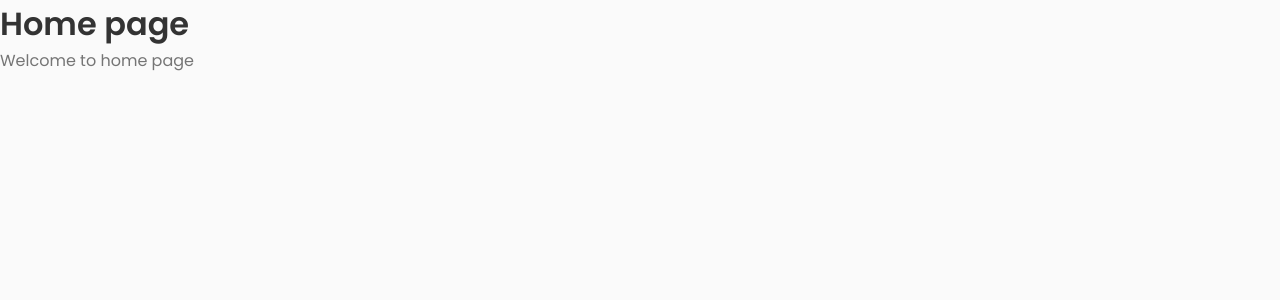
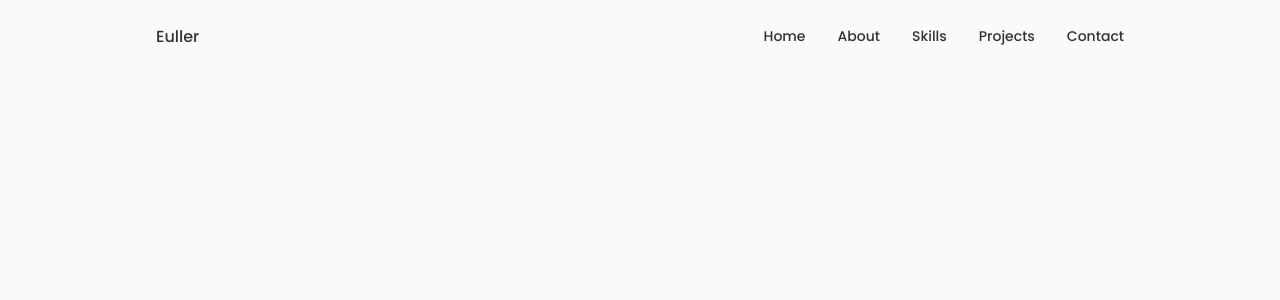
Before and after one commit to eullergomes/portfolio, a Next.js app: page /en in a window 1280 px wide. Shown: the top 300 px of the page. Built offline with nearby package versions, Linux system fonts and the light colour scheme.

Commit message:
feat: add header component

```diff
--- a/app/[locale]/page.tsx
+++ b/app/[locale]/page.tsx
@@ -1,12 +1,18 @@
 import { useTranslations } from 'next-intl';
+import Header from '../_components/Header';
 
 const Home = () => {
   const t = useTranslations('Home');
   return (
-    <div>
-      <h1>{t('title')}</h1>
-      <p>{t('description')}</p>
-    </div>
+    <>
+      <Header
+        home={t('home')}
+        about={t('about')}
+        skills={t('skills')}
+        projects={t('projects')}
+        contact={t('contact')}
+      />
+    </>
   );
 };
 
--- /dev/null
+++ b/app/_components/Header.tsx
@@ -0,0 +1,82 @@
+'use client';
+
+import {
+  FileText,
+  Home,
+  Image,
+  LayoutGrid,
+  SendHorizonal,
+  UserRound,
+  X
+} from 'lucide-react';
+import './header.css';
+import { useState } from 'react';
+
+interface HeaderProps {
+  home: string;
+  about: string;
+  skills: string;
+  projects: string;
+  contact: string;
+}
+
+const Header = ({ home, about, skills, projects, contact }: HeaderProps) => {
+  /*============= Toggle Menu =============*/
+  const [Toggle, showMenu] = useState(false);
+
+  return (
+    <header className="header">
+      <nav className="nav container">
+        <a href="index.html" className="nav__logo">
+          Euller
+        </a>
+
+        <div className={Toggle ? 'nav__menu show-menu' : 'nav__menu'}>
+          <ul className="nav__list grid">
+            <li className="nav__item">
+              <a href="#home" className="nav__link active-link">
+                <Home className="nav__icon" /> {home}
+              </a>
+            </li>
+
+            <li className="nav__item">
+              <a href="#about" className="nav__link">
+                <UserRound className="nav__icon" /> {about}
+              </a>
+            </li>
+
+            <li className="nav__item">
+              <a href="#skills" className="nav__link">
+                <FileText className="nav__icon" /> {skills}
+              </a>
+            </li>
+
+            <li className="nav__item">
+              <a href="#projecs" className="nav__link">
+                <Image className="nav__icon" /> {projects}
+              </a>
+            </li>
+
+            <li className="nav__item">
+              <a href="#contact" className="nav__link">
+                <SendHorizonal className="nav__icon" /> {contact}
+              </a>
+            </li>
+          </ul>
+
+          <i onClick={() => showMenu(!Toggle)}>
+            <X className="nav__close" />
+          </i>
+        </div>
+
+        <div className="nav__toggle" onClick={() => showMenu(!Toggle)}>
+          <i>
+            <LayoutGrid />
+          </i>
+        </div>
+      </nav>
+    </header>
+  );
+};
+
+export default Header;
--- /dev/null
+++ b/app/_components/header.css
@@ -0,0 +1,125 @@
+.header {
+  width: 100%;
+  position: fixed;
+  top: 0;
+  left: 0;
+  z-index: var(--z-fixed);
+  background-color: var(--body-color);
+}
+
+.nav {
+  height: calc(var(--header-height) + 1.5rem);
+  display: flex;
+  justify-content: space-between;
+  align-items: center;
+  column-gap: 1rem;
+}
+
+.nav__logo,
+.nav__toggle {
+  color: var(--title-color);
+  font-weight: var(--font-medium);
+}
+
+.nav__list {
+  display: flex;
+  column-gap: 2rem;
+}
+
+.nav__link {
+  display: flex;
+  flex-direction: column;
+  align-items: center;
+  justify-content: center;
+  font-size: var(--small-font-size);
+  color: var(--title-color);
+  font-weight: var(--font-medium);
+  transition: .3s;
+}
+
+.nav__icon,
+.nav__close,
+.nav__toggle {
+  display: none;
+}
+
+/* Active link */
+.active-link,
+.nav__link:hover {
+  color: var(--title-color);
+}
+
+/*============= BREAKPOINTS =============*/
+/* For medium devices */
+@media screen and (max-width: 768px) {
+  .header {
+    top: initial;
+    bottom: 0;
+  }
+
+  .nav {
+    height: var(--header-height);
+  }
+
+  .nav__menu {
+    position: fixed;
+    bottom: -100%;
+    left: 0;
+    width: 100%;
+    background-color: var(--body-color);
+    padding: 2rem 1.5rem 4rem;
+    box-shadow: 0 -1px 4px rgba(0, 0, 0, 0.15);
+    border-radius: 1.5rem 1.5rem 0 0;
+    transition: .3s;
+  }
+
+  /* Show menu */
+  .show-menu {
+    bottom: 0;
+  }
+
+  .nav__list {
+    display: grid;
+    grid-template-columns: repeat(3, 1fr);
+    gap: 2rem;
+  }
+
+  .nav__icon {
+    font-size: 1.2rem;
+  }
+
+  .nav__close {
+    position: absolute;
+    right: 1.3rem;
+    bottom: .5rem;
+    font-size: 1.5rem;
+    cursor: pointer;
+    color: var(--title-color);
+  }
+
+  .nav__close:hover {
+    color: var(--title-color-dark);
+  }
+
+  .nav__toggle {
+    font-size: 1.1rem;
+    cursor: pointer;
+  }
+
+  .nav__icon,
+  .nav__close,
+  .nav__toggle {
+    display: block;
+  }
+}
+
+/* For small devices */
+@media screen and (max-width: 350px) {
+  .nav__menu {
+    padding: 2rem 0.25rem 4rem;
+  }
+
+  .nav__list {
+    column-gap: 0;
+  }
+}
--- a/messages/en.json
+++ b/messages/en.json
@@ -1,6 +1,9 @@
 {
   "Home": {
-    "title": "Home page",
-    "description": "Welcome to home page"
+    "home": "Home",
+    "about": "About",
+    "skills": "Skills",
+    "projects": "Projects",
+    "contact": "Contact"
   }
 }
--- a/messages/pt.json
+++ b/messages/pt.json
@@ -1,6 +1,9 @@
 {
   "Home": {
-    "title": "Página inicial",
-    "description": "Bem-vindo a página inicial do site"
+    "home": "Início",
+    "about": "Sobre",
+    "skills": "Skills",
+    "projects": "Projectos",
+    "contact": "Contato"
   }
 }
--- a/package.json
+++ b/package.json
@@ -9,6 +9,7 @@
     "lint": "next lint"
   },
   "dependencies": {
+    "lucide-react": "^0.383.0",
     "next": "14.2.3",
     "next-intl": "^3.14.1",
     "react": "^18",
```
Also changed, not shown: 1 other file (tests, documents, lock files or other folders).
